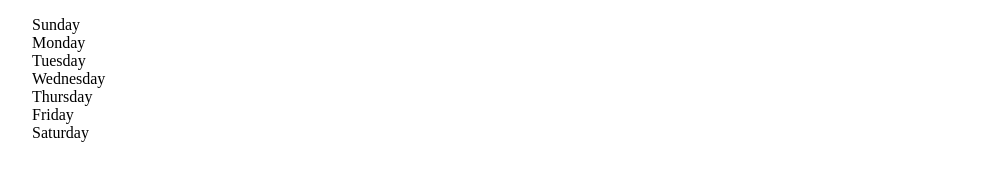
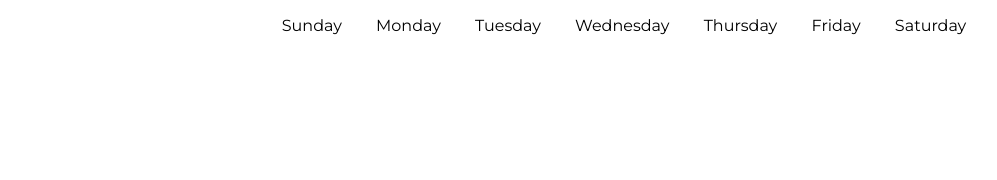
Before and after one commit to llemonggang/weather, a plain HTML site: page index.html in a window 1280 px wide. Shown: the whole page, without its empty margins (16-1013 px from the left). Drawn offline with nearby package versions, Linux system fonts and the light colour scheme; no server answers.

Commit message:
list styling

```diff
--- a/index.html
+++ b/index.html
@@ -4,18 +4,20 @@
     <meta charset="UTF-8" />
     <title>Weather</title>
     <link rel="stylesheet" type="text/css" href="style.css">
+    <link href="https://fonts.googleapis.com/css?family=Montserrat" rel="stylesheet">
   </head>
   <body>
   <div class="container">
-    <ul>
-      <li>Sunday</li>
-      <li>Monday</li>
-      <li>Tuesday</li>
-      <li>Wednesday</li>
-      <li>Thursday</li>
-      <li>Friday</li>
-      <li>Saturday</li>
+    <ul id="week">
+      <li class="day">Sunday</li>
+      <li class="day">Monday</li>
+      <li class="day">Tuesday</li>
+      <li class="day">Wednesday</li>
+      <li class="day">Thursday</li>
+      <li class="day">Friday</li>
+      <li class="day">Saturday</li>
     </ul>
+    <div></div>
   </div>
 
 
--- a/source.js
+++ b/source.js
@@ -2,8 +2,6 @@ $( document ).ready(function() {
     $('.container').show()
       callApi()
   });
-
-
 
 
 function callApi() {
@@ -14,5 +12,15 @@ function callApi() {
     url:'https://api.openweathermap.org/data/2.5/forecast/daily?zip=' + zip + ',' + country + '&APPID=' + APIKEY,
     }).done(function(data) {
       console.log(data);
+      var friday = 0
+      var saturday = 1
+      var sunday = 2
+      var monday = 3
+      var tuesday = 4
+      var wednesday = 5
+      var thursday = 6
+      console.log(saturday);
     })
 };
+
+// https://api.openweathermap.org/data/2.5/forecast/daily?zip=78756,us&APPID=9c9fef8066d1cc44c8414b3be1666862
--- a/style.css
+++ b/style.css
@@ -1,3 +1,15 @@
-ul {
+.container {
+	font-family: 'Montserrat', sans-serif;
+	margin: auto;
+}
+
+#week {
 	list-style: none;
+	text-align: center;
+	padding: 0;
 }
+
+.day {
+	display: inline;
+	padding: 15px;
+}
```
